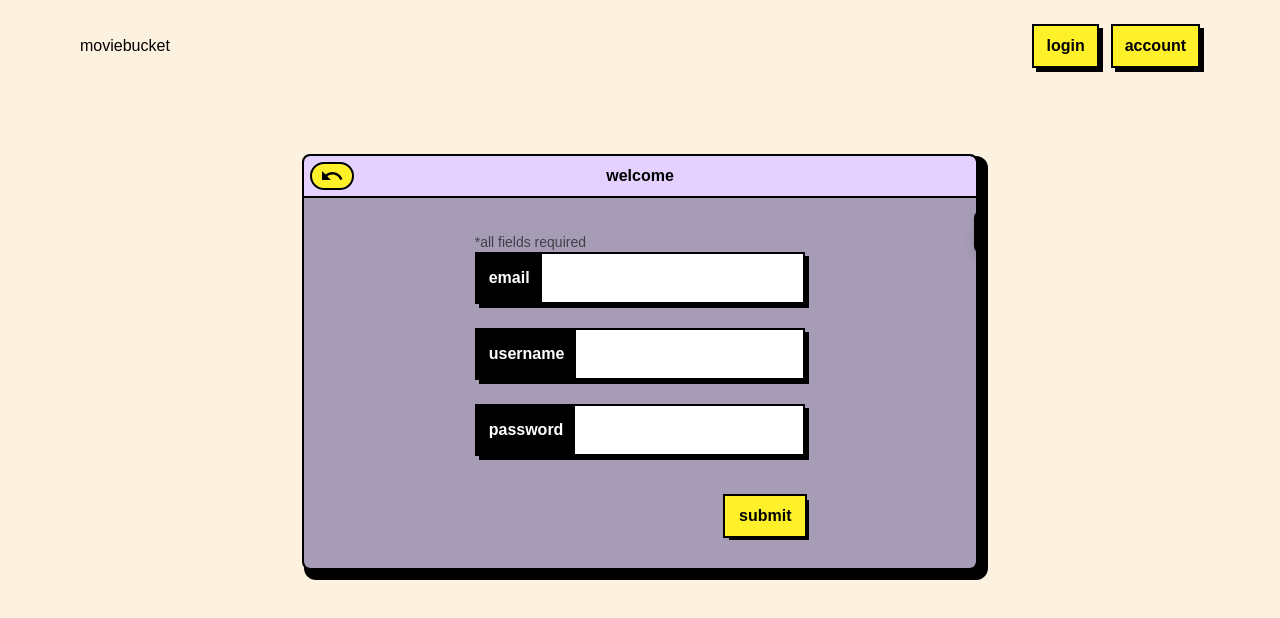
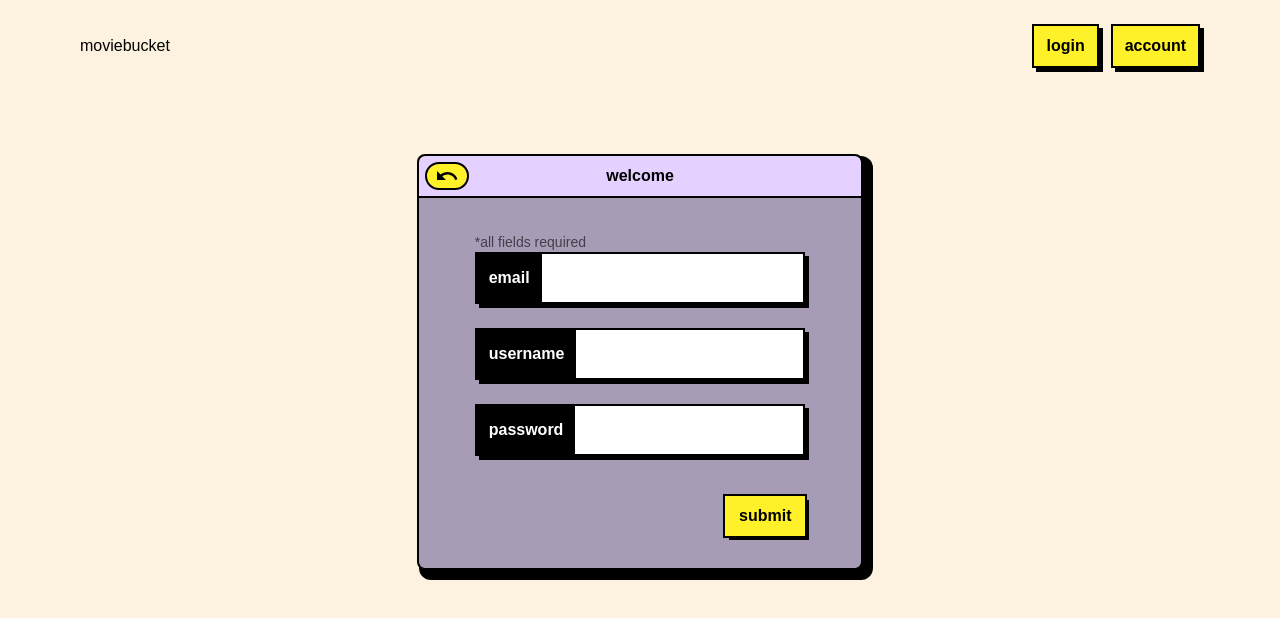
Before and after one commit to thwilson3/movie_bucket_frontend, a React (Vite) app: page /signup in a window 1280 px wide. Shown: the top 618 px of the page. Built offline with nearby package versions, Linux system fonts and the light colour scheme; a web font is replaced by a local one.

Commit message:
Refactored to accommodate new menu component

```diff
--- a/src/shared/ContainerHeader.tsx
+++ b/src/shared/ContainerHeader.tsx
@@ -1,6 +1,6 @@
-import { Link, useNavigate } from "react-router-dom";
+import { useNavigate } from "react-router-dom";
 import { HeaderOptions } from "../types";
-import { MdUndo } from "react-icons/md";
+import { MdArrowForwardIos, MdUndo } from "react-icons/md";
 
 /** ContainerHeader - Renders headerOptions passed down with corresponding functionality
  *
@@ -11,14 +11,12 @@ import { MdUndo } from "react-icons/md";
  */
 export default function ContainerHeader({
   options,
+  handleClick
 }: {
   options: HeaderOptions;
+  handleClick: () => void
 }) {
   const navigate = useNavigate();
-
-  function calculateButtonSpacing(index: number) {
-    return index === 0 ? { right: "1rem" } : { right: `${index * 6 + 1}rem` };
-  }
 
   function goBack() {
     navigate(-1);
@@ -33,30 +31,15 @@ export default function ContainerHeader({
         className="absolute left-2 top-2 h-6 w-10 cursor-pointer rounded-full bg-primary outline outline-2"
         onClick={goBack}
       />
-      {options?.buttons.length
-        ? options?.buttons.map((button, index) => (
-            <div
-              className="absolute top-2 text-center"
-              style={calculateButtonSpacing(index)}
-              key={index}
-            >
-              {button.type === "Link" ? (
-                <Link to={button.path} onClick={button.function}>
-                  <div className="bg-primary font-bold outline w-20 outline-2 px-2 cursor-pointer rounded-full">
-                    {button.text}
-                  </div>
-                </Link>
-              ) : button.type === "Toggle" ? (
-                <button
-                  className="bg-primary font-bold outline w-20 outline-2 px-2 cursor-pointer rounded-full"
-                  onClick={button.function}
-                >
-                  {button.text}
-                </button>
-              ) : null}
-            </div>
-          ))
-        : null}
+      {options?.buttons.length ? (
+        <div className="absolute top-2 right-2 bg-primary cursor-pointer rounded-full outline outline-2 w-20 px-2 font-bold text-center"
+        onClick={handleClick}>
+          <div className="flex items-center justify-center">menu <MdArrowForwardIos className="ml-1 h-4"/></div>
+        </div>
+      ) : null}
+      <div className="absolute left-full top-0 ml-6 outline outline-2 outline-black bg-primary drop-shadow-lg rounded-r-md h-10 w-36 z-40 shadow-[3px_3px_0px_3px_rgba(0,0,0,1)]">
+            test
+      </div>
     </>
   );
 }
--- a/src/shared/MainContainer.tsx
+++ b/src/shared/MainContainer.tsx
@@ -1,6 +1,7 @@
-import { ReactNode } from "react";
+import { ReactNode, useState } from "react";
 import { HeaderOptions } from "../types";
 import ContainerHeader from "./ContainerHeader";
+import SidebarMenu from "./SidebarMenu";
 
 const defaultHeaderOptions: HeaderOptions = {
   title: "welcome",
@@ -21,17 +22,27 @@ export default function MainContainer({
   children: ReactNode;
   headerOptions?: HeaderOptions;
 }) {
+  const [isMenuOpen, setIsMenuOpen] = useState(false);
+  const { buttons } = headerOptions
+
+  function handleClick() {
+    setIsMenuOpen(!isMenuOpen);
+  }
+
   return (
     <>
       <div className="flex relative items-center flex-col justify-center mt-16 bg-background">
-        <div className="flex flex-col items-center py-8 md:py-8 mb-6 outline outline-2 rounded-md relative bg-secondAccent overflow-x-hidden overflow-y-scroll max-h-screen mx-auto w-80 md:w-full max-w-2xl px-2 md:px-6 shadow-[6px_6px_0px_6px_rgba(0,0,0,1)] md:shadow-[6px_6px_0px_6px_rgba(0,0,0,1)]">
-          <div className="absolute top-14 left-full outline outline-2 outline-black bg-accent drop-shadow-lg rounded-md h-10 w-36 z-30">
-            test
+        <div className="relative">
+          <div className="flex flex-col items-center py-8 md:py-8 mb-6 outline outline-2 rounded-md relative bg-secondAccent overflow-y-scroll max-h-screen mx-auto w-80 md:w-full max-w-2xl px-2 md:px-6 shadow-[6px_6px_0px_6px_rgba(0,0,0,1)] md:shadow-[6px_6px_0px_6px_rgba(0,0,0,1)]">
+            <ContainerHeader
+              options={headerOptions}
+              handleClick={handleClick}
+            />
+            <div className="pt-8 px-8 gap-y-4 sm:gap-y-8 md:gap-y-10">
+              {children}
+            </div>
           </div>
-          <ContainerHeader options={headerOptions} />
-          <div className="pt-8 px-8 gap-y-4 sm:gap-y-8 md:gap-y-10">
-            {children}
-          </div>
+          { isMenuOpen && <SidebarMenu buttons={buttons} /> }
         </div>
       </div>
     </>
```
